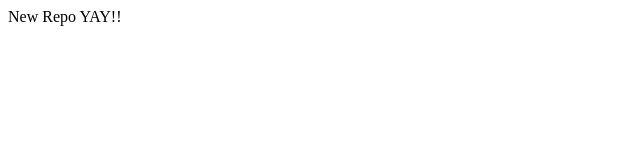
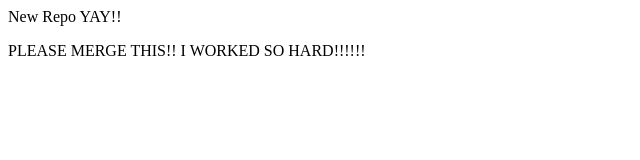
Before and after one commit to CodeLike-APro/LocalRepo, a plain HTML site: page index.html in a window 1280 px wide. Shown: the whole page, without its empty margins (0-640 px from the left). Drawn offline with Linux system fonts and the light colour scheme.

Commit message:
features

```diff
--- a/index.html
+++ b/index.html
@@ -1 +1,2 @@
 <p>New Repo YAY!!</p>
+PLEASE MERGE THIS!! I WORKED SO HARD!!!!!!
```
